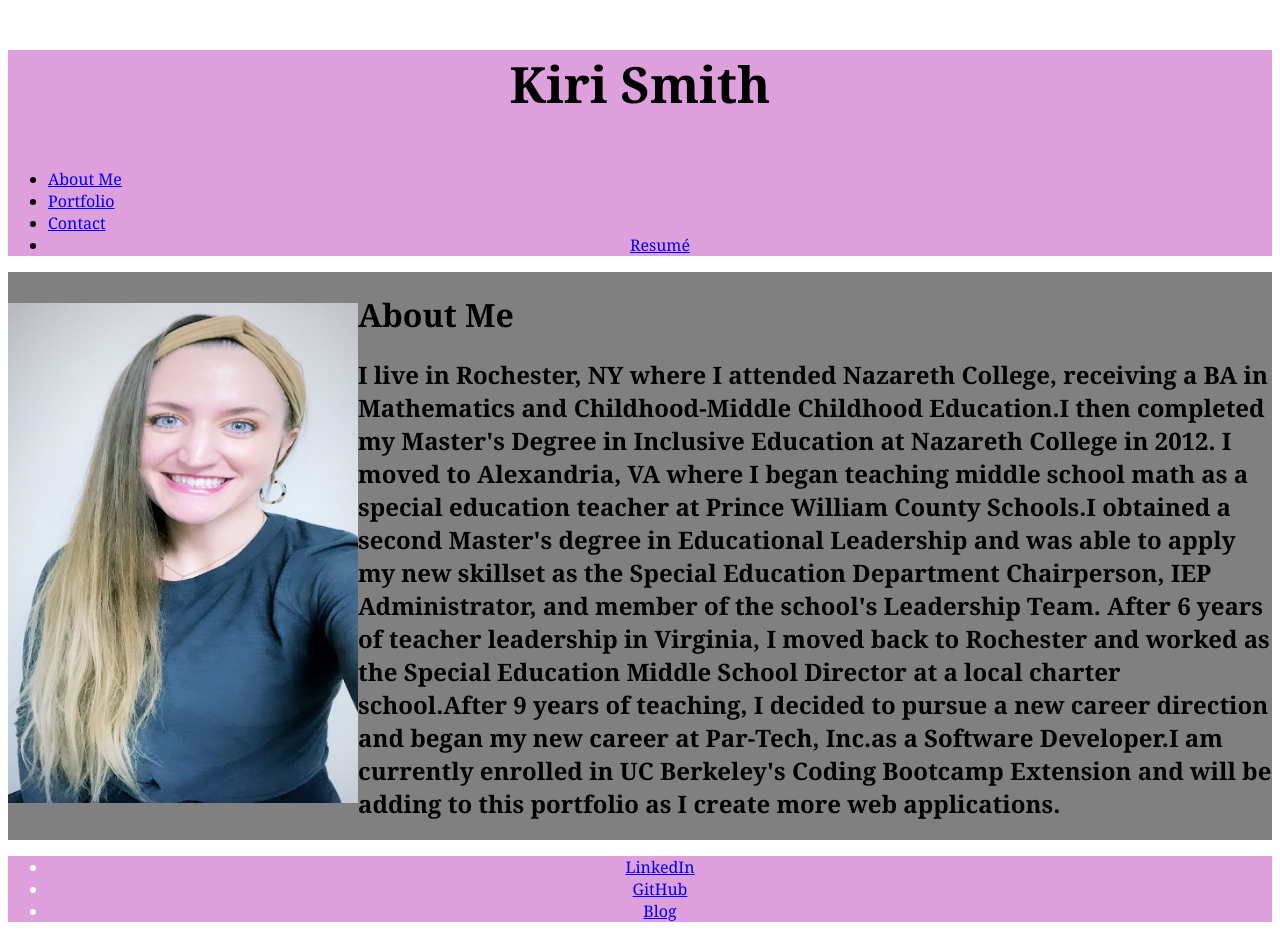
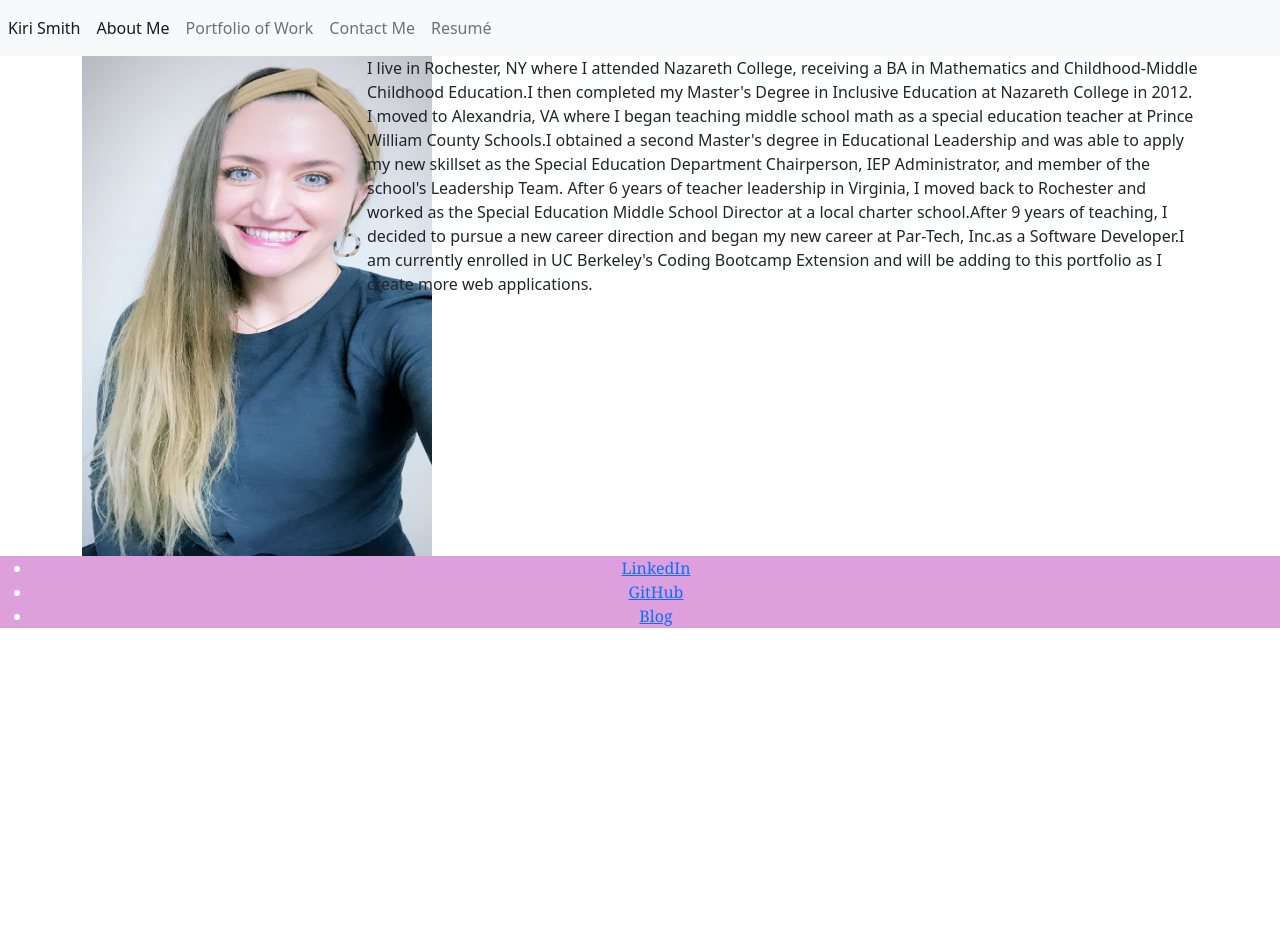
Before and after one commit to kiri-smith/react-portfolio, a React (Create React App) app in the folder react-portfolio/: page / in a window 1280 px wide. After the commit the page ends 800 px from the top, so only its background shows below. Built offline with nearby package versions, Linux system fonts and the light colour scheme.

Commit message:
add bootstrap formatting

```diff
--- a/react-portfolio/package.json
+++ b/react-portfolio/package.json
@@ -7,8 +7,13 @@
     "@testing-library/jest-dom": "^5.15.0",
     "@testing-library/react": "^11.2.7",
     "@testing-library/user-event": "^12.8.3",
+    "bootstrap": "^5.1.3",
+    "jquery": "^3.6.0",
+    "popper.js": "^1.16.1",
     "react": "^17.0.2",
+    "react-bootstrap": "^2.0.2",
     "react-dom": "^17.0.2",
+    "react-router-bootstrap": "^0.25.0",
     "react-scripts": "4.0.3",
     "web-vitals": "^1.1.2"
   },
--- a/react-portfolio/src/components/AboutMe.js
+++ b/react-portfolio/src/components/AboutMe.js
@@ -4,27 +4,25 @@ import '../styles/App.css';
 //import 'https://cdnjs.cloudflare.com/ajax/libs/materialize/1.0.0/js/materialize.min.js'
 
 const styles = {
-    db: {
+    pic: {
         width: "350px",
         height: "500px",
+    },
+    content: {
+
     }
 
 }
 
 function AboutMe() {
     return (
-        <div class='main-container'>
-            <div class="about-me container">
-                <div class="me-card">
-                    <div class="card intro">
-                        <div class="card-image col lg2 m3 s12">
-                            <img src={Picture} class="db" style={styles.db} alt="Kiri Smith" id="me"></img>
+        <div class="container">
+            <div class="row">
+                <div class="col-3">
+                    <img src={Picture} class="pic" style={styles.pic} alt="Kiri Smith" id="me"></img>
                 </div>
-
-                        <div class="row card-stacked col lg10 m9 s12 background card">
-                            <h1>About Me</h1>
-                            <h2> I live in Rochester, NY where I attended Nazareth College, receiving a BA in Mathematics and
-                                Childhood-Middle Childhood Education.I then
+                <div class="col-9 content" style={styles.content}>
+                    <p> I live in Rochester, NY where I attended Nazareth College, receiving a BA in Mathematics and Childhood-Middle Childhood Education.I then
                         completed my Master's Degree in Inclusive Education at Nazareth College in 2012. I moved to
                         Alexandria, VA where I began teaching middle school math as a special education teacher at
                         Prince William County Schools.I obtained a second Master's degree in Educational Leadership
@@ -34,9 +32,7 @@ function AboutMe() {
                         School Director at a local charter school.After 9 years of teaching, I decided to pursue a
                         new career direction and began my new career at Par-Tech, Inc.as a Software Developer.I am
                         currently enrolled in UC Berkeley's Coding Bootcamp Extension and will be adding to this
-                                portfolio as I create more web applications.</h2>
-                        </div>
-                    </div>
+                        portfolio as I create more web applications.</p>
                 </div>
             </div>
         </div>
--- a/react-portfolio/src/components/Header.js
+++ b/react-portfolio/src/components/Header.js
@@ -1,25 +1,37 @@
 import React from 'react';
 import '../styles/App.css';
-//import 'https://cdnjs.cloudflare.com/ajax/libs/materialize/1.0.0/js/materialize.min.js'
+import 'bootstrap/dist/css/bootstrap.min.css';
 
-function Header({currentPage, handlePageChange}) {
+
+function Header({ currentPage, handlePageChange }) {
   return (
     <header>
-      <nav class="navbar nav-custom">
-        <div class="nav-wrapper nav-deets nav-specs">
-          <h3 class="left my-name mid-place">Kiri Smith</h3>
-          <ul class="right nav-links">
-            <li><a href="#about" onClick={() => handlePageChange('AboutMe')} className={currentPage === 'AboutMe' ? 'nav-link active' : 'nav-link'}>About Me</a></li>
-
-            <li><a href="#showcase" onClick={() => handlePageChange('MyWork')} className={currentPage === 'MyWork' ? 'nav-link active' : 'nav-link'}>Portfolio</a></li>
-
-            <li><a href="#contact" onClick={() => handlePageChange('ContactMe')} className={currentPage === 'ContactMe' ? 'nav-link active' : 'nav-link'}>Contact</a></li>
-            <li><a href="https://docs.google.com/document/d/1SzBb4VCiBd2CpTjTw_3kWCL1-35twNHfK3aI_qe2C9A/edit?usp=sharing"
-              target="_blank" rel="noreferrer" class="mid-place">Resumé</a></li>
+      <nav class="navbar navbar-expand-lg navbar-light bg-light">
+        <button class="navbar-toggler" type="button" data-toggle="collapse" data-target="#navbarNav" aria-controls="navbarNav" aria-expanded="false" aria-label="Toggle navigation">
+          <span class="navbar-toggler-icon"></span>
+        </button>
+        <div class="collapse navbar-collapse" id="navbarNav">
+          <ul class="navbar-nav">
+            <li class="nav-item active">
+              <a class="nav-link" href="#about" onClick={() => handlePageChange('AboutMe')} className={currentPage === 'AboutMe' ? 'nav-link active' : 'nav-link'}>Kiri Smith<span class="sr-only"></span></a>
+            </li>
+            <li class="nav-item active">
+              <a class="nav-link" href="#about" onClick={() => handlePageChange('AboutMe')} className={currentPage === 'AboutMe' ? 'nav-link active' : 'nav-link'}>About Me<span class="sr-only"></span></a>
+            </li>
+            <li class="nav-item active">
+              <a class="nav-link" href="#showcase" onClick={() => handlePageChange('MyWork')} className={currentPage === 'MyWork' ? 'nav-link active' : 'nav-link'}>Portfolio of Work</a>
+            </li>
+            <li class="nav-item active">
+              <a class="nav-link" href="#contact" onClick={() => handlePageChange('ContactMe')} className={currentPage === 'ContactMe' ? 'nav-link active' : 'nav-link'}>Contact Me</a>
+            </li>
+            <li class="nav-item active">
+              <a class="nav-link" href="https://docs.google.com/document/d/1SzBb4VCiBd2CpTjTw_3kWCL1-35twNHfK3aI_qe2C9A/edit?usp=sharing"
+                target="_blank" rel="noreferrer">Resumé</a>
+            </li>
           </ul>
         </div>
       </nav>
-    </header>
+    </header >
   );
 }
 
--- a/react-portfolio/src/components/Portfolio.js
+++ b/react-portfolio/src/components/Portfolio.js
@@ -5,6 +5,7 @@ import MyWork from './MyWork';
 import ContactMe from './ContactMe';
 import Footer from './Footer';
 import '../styles/App.css';
+import 'bootstrap/dist/css/bootstrap.min.css';
 //import 'https://cdnjs.cloudflare.com/ajax/libs/materialize/1.0.0/js/materialize.min.js'
 
 
--- a/react-portfolio/src/index.js
+++ b/react-portfolio/src/index.js
@@ -1,6 +1,7 @@
 import React from 'react';
 import ReactDOM from 'react-dom';
 import App from './App';
+import 'bootstrap/dist/css/bootstrap.min.css';
 //import 'https://cdnjs.cloudflare.com/ajax/libs/materialize/1.0.0/js/materialize.min.js'
 
 ReactDOM.render(<App />, document.getElementById('root'));
--- a/react-portfolio/src/styles/App.css
+++ b/react-portfolio/src/styles/App.css
@@ -1,3 +1,7 @@
+a:hover {
+  opacity: 0.8;
+}
+
 .main-container{
   font-family: Georgia, 'Times New Roman', Times, serif
 }
```
Also changed, not shown: 1 other file (tests, documents, lock files or other folders). Lines whose indentation alone changed are shown as unchanged.
